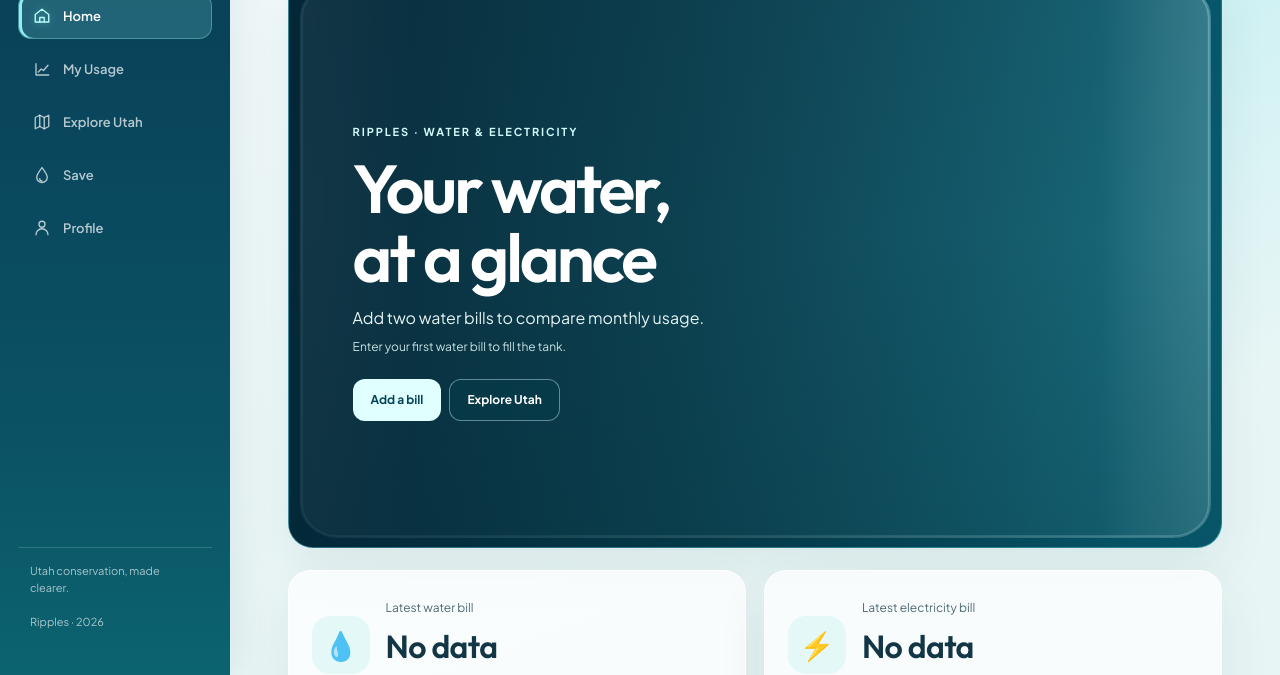
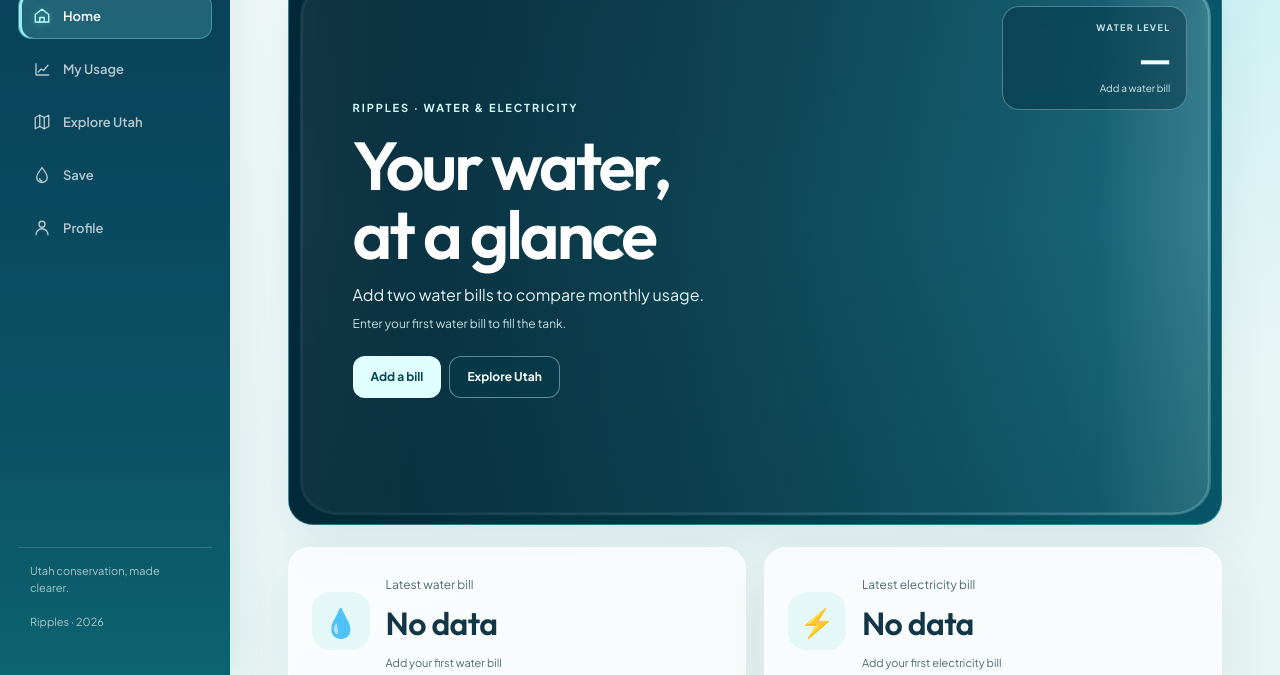
Before and after one commit to xu-2009/Ripple, a website: page index.html in a window 1280 px wide. Shown: the part 122-797 px from the top of the page. Drawn offline with Linux system fonts and the light colour scheme; no server answers.

Commit message:
Implement tank reading styles in home page
Added styles for tank reading component in home page.

```diff
--- a/styles.css
+++ b/styles.css
@@ -287,7 +287,7 @@ small, .muted { color: var(--muted); }
 
 @media (max-width: 360px) { .card-head { flex-wrap: wrap; } }
 
-/* Final CAC UI cleanup — scoped additions only. */
+/* Final CAC UI cleanup â€” scoped additions only. */
 .home-summary { margin-top: 24px; }
 .home-summary .card-head { align-items: center; }
 .home-summary .card-head h2 { margin: 0; }
@@ -747,3 +747,49 @@ small, .muted { color: var(--muted); }
   .page-profile .home-choice-grid { gap:8px; }
   .page-profile .home-choice { padding:12px 6px; font-size:11px; min-height:93px; }
 }
+
+/* Home tank: an actual usage level instead of the old decorative 50% fill. */
+.page-home .tank-reading {
+  position: absolute;
+  top: 32px;
+  right: 34px;
+  z-index: 4;
+  width: min(185px, 31%);
+  padding: 14px 16px;
+  display: flex;
+  flex-direction: column;
+  align-items: flex-end;
+  text-align: right;
+  gap: 3px;
+  color: #efffff;
+  border: 1px solid rgba(219, 255, 255, .32);
+  border-radius: 17px;
+  background: rgba(4, 47, 63, .46);
+  backdrop-filter: blur(8px);
+  pointer-events: none;
+}
+.page-home .tank-reading-title {
+  font-size: 9px;
+  letter-spacing: .15em;
+  font-weight: 700;
+  color: rgba(226, 255, 255, .86);
+}
+.page-home .tank-reading-percent {
+  font: 650 clamp(24px, 3vw, 38px)/1.06 Outfit, system-ui, sans-serif;
+  letter-spacing: -.03em;
+}
+.page-home .tank-reading-caption {
+  color: rgba(233, 255, 255, .88);
+  font-size: 10px;
+  line-height: 1.4;
+}
+@media (max-width: 600px) {
+  .page-home .tank-reading {
+    top: 20px;
+    right: 16px;
+    width: 135px;
+    padding: 10px 12px;
+  }
+  .page-home .tank-reading-percent { font-size: 25px; }
+  .page-home .tank-reading-caption { font-size: 9px; }
+}
```
